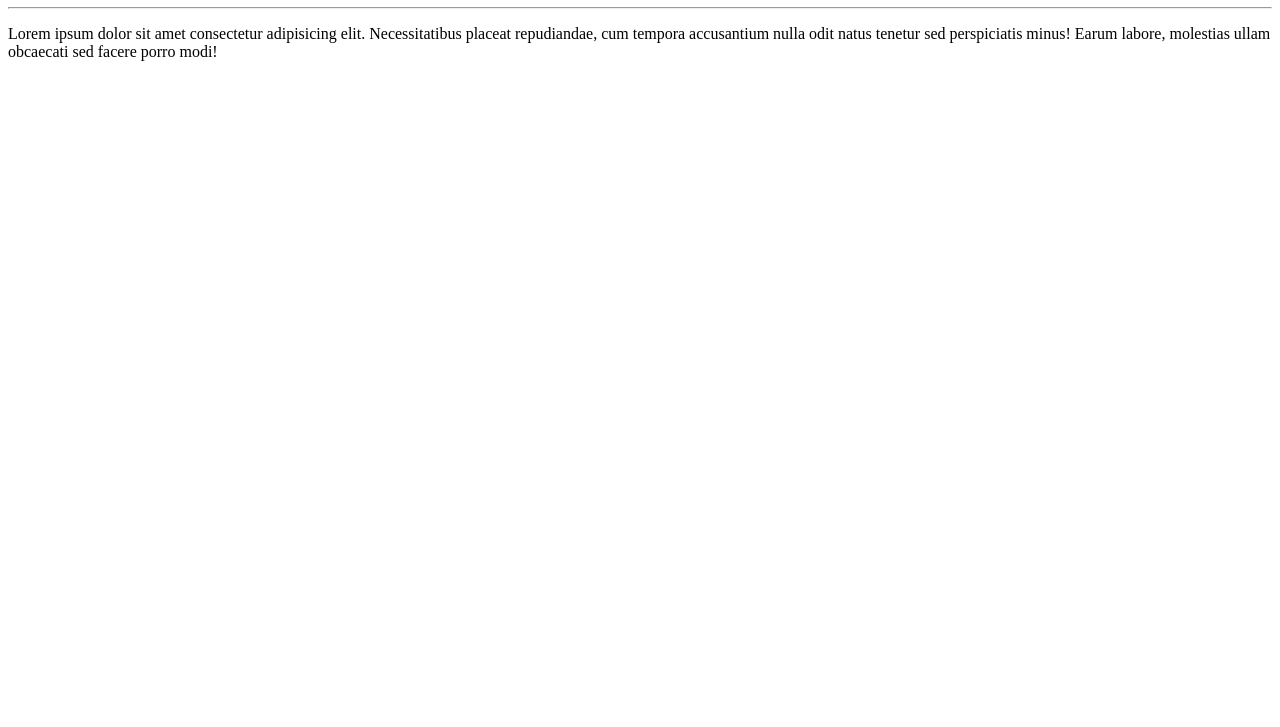
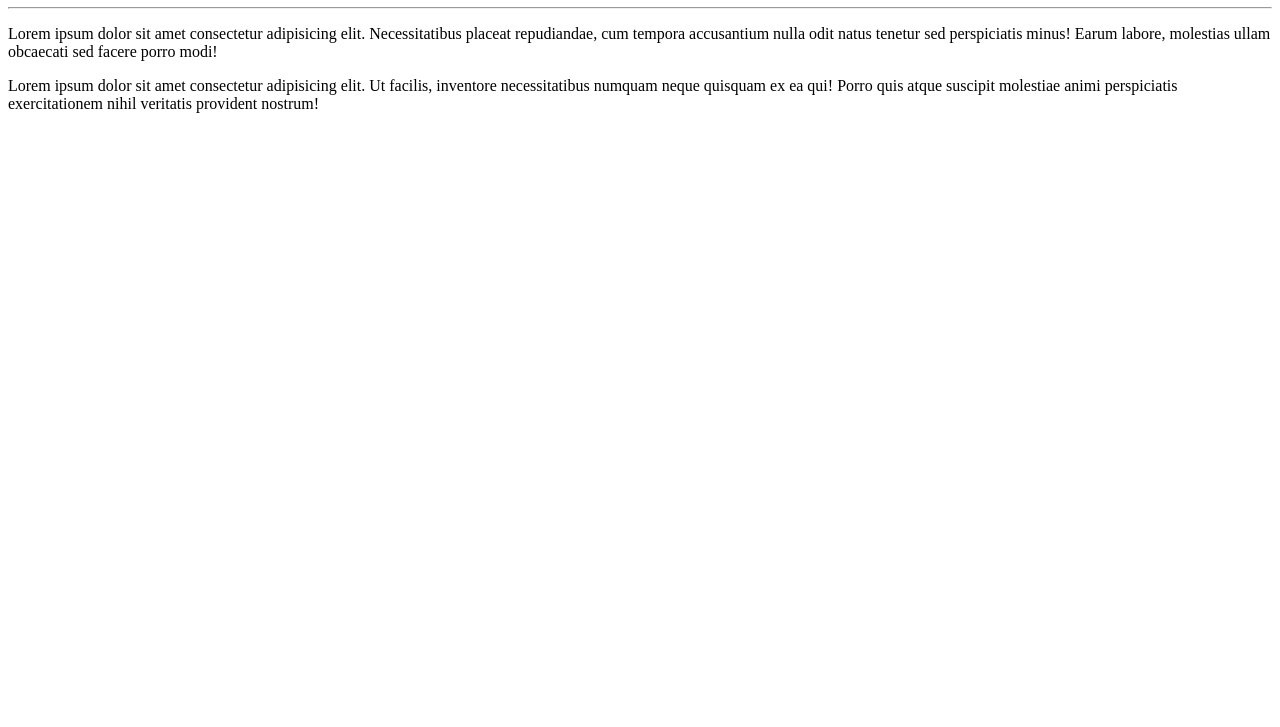
Before and after one commit to diogobraganascimento/Ola-Mundo, a plain HTML site: page site-exemplo/index.html in a window 1280 px wide. Shown: the part 73-800 px from the top of the page. Drawn offline with Linux system fonts and the light colour scheme.

Commit message:
Item modificado

```diff
--- a/site-exemplo/index.html
+++ b/site-exemplo/index.html
@@ -9,5 +9,6 @@
     <h1>Olá, Mundo!</h1>
     <hr>
     <p>Lorem ipsum dolor sit amet consectetur adipisicing elit. Necessitatibus placeat repudiandae, cum tempora accusantium nulla odit natus tenetur sed perspiciatis minus! Earum labore, molestias ullam obcaecati sed facere porro modi!</p>
+    Lorem ipsum dolor sit amet consectetur adipisicing elit. Ut facilis, inventore necessitatibus numquam neque quisquam ex ea qui! Porro quis atque suscipit molestiae animi perspiciatis exercitationem nihil veritatis provident nostrum!
 </body>
 </html>
```
